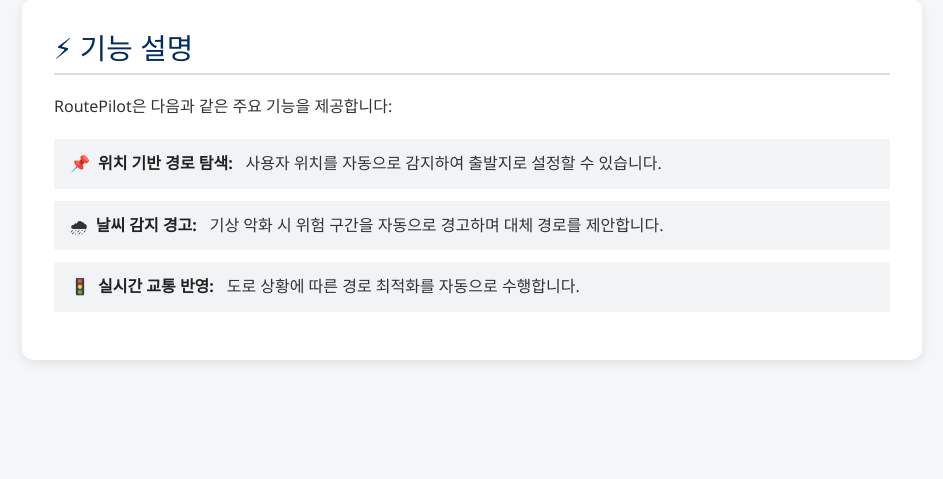
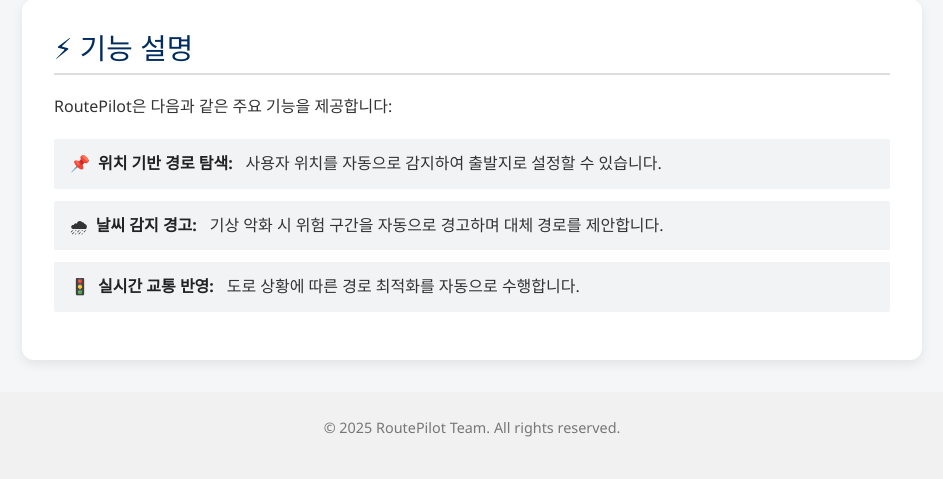
Before and after one commit to PJY00/LLPC_RoutePilot, a Flask app: page /help in a window 1280 px wide; the page is wider, and only the part inside the window is pictured. Shown: the part 677-1156 px from the top of that part, without its empty margins (168-1111 px from the left). Before the commit the page ends 1039 px from the top of that part, so only its background shows below. Run offline with Flask 3, Linux system fonts and the light colour scheme.

Commit message:
FEAT footer
Added footer index and help page

```diff
--- a/RoutePilot/static/CSS/howtouse.css
+++ b/RoutePilot/static/CSS/howtouse.css
@@ -28,6 +28,14 @@ section p {
   margin-bottom: 1.2rem;
 }
 
+footer {
+  text-align: center;
+  padding: 1.5rem;
+  background-color: #f1f1f1;
+  color: #777;
+  font-size: 0.9rem;
+}
+
 .list {
   list-style-type: none;
   padding-left: 0;
--- a/RoutePilot/templates/HowToUse.html
+++ b/RoutePilot/templates/HowToUse.html
@@ -64,5 +64,8 @@
         </li>
       </ul>
     </section>
+    <footer>
+      <p>&copy; 2025 RoutePilot Team. All rights reserved.</p>
+    </footer>
   </body>
 </html>
--- a/RoutePilot/templates/index.html
+++ b/RoutePilot/templates/index.html
@@ -90,5 +90,9 @@
       const APPKEY = "{{tmap_key}}";
     </script>
     <script src="{{ url_for('static', filename='/JS/main.js') }}"></script>
+
+    <footer>
+      <p>&copy; 2025 RoutePilot Team. All rights reserved.</p>
+    </footer>
   </body>
 </html>
```
Also changed, not shown: RoutePilot/static/CSS/style.css (+8 -0 lines).
